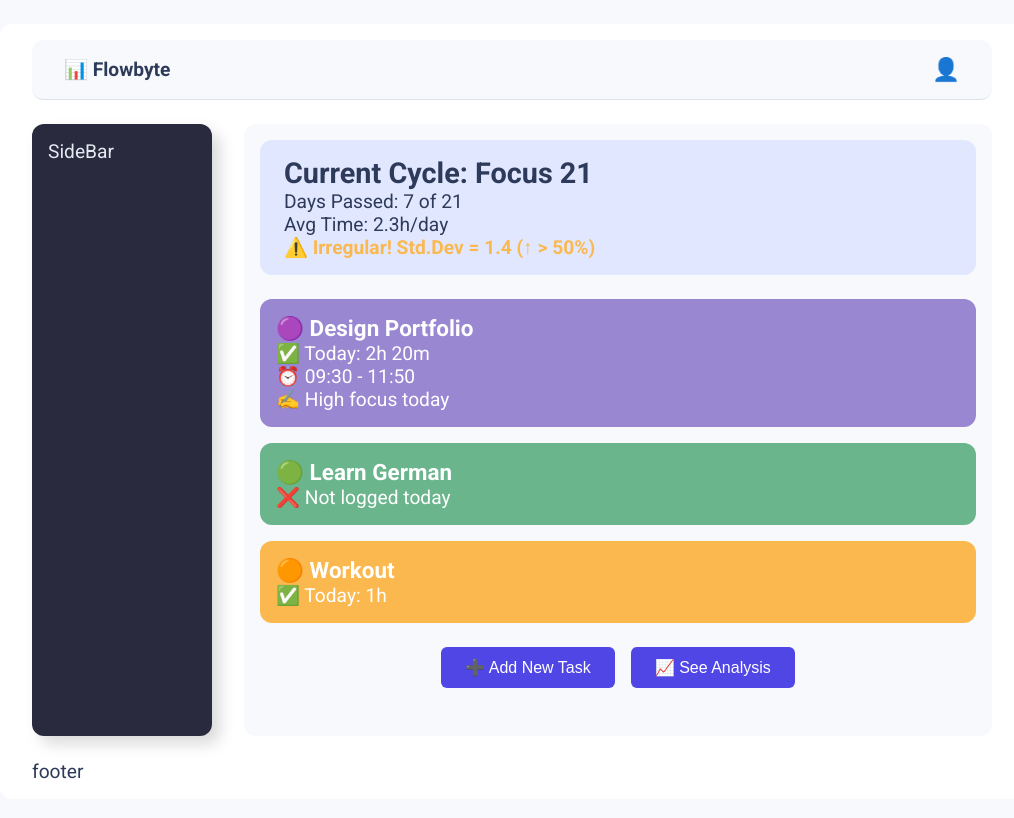
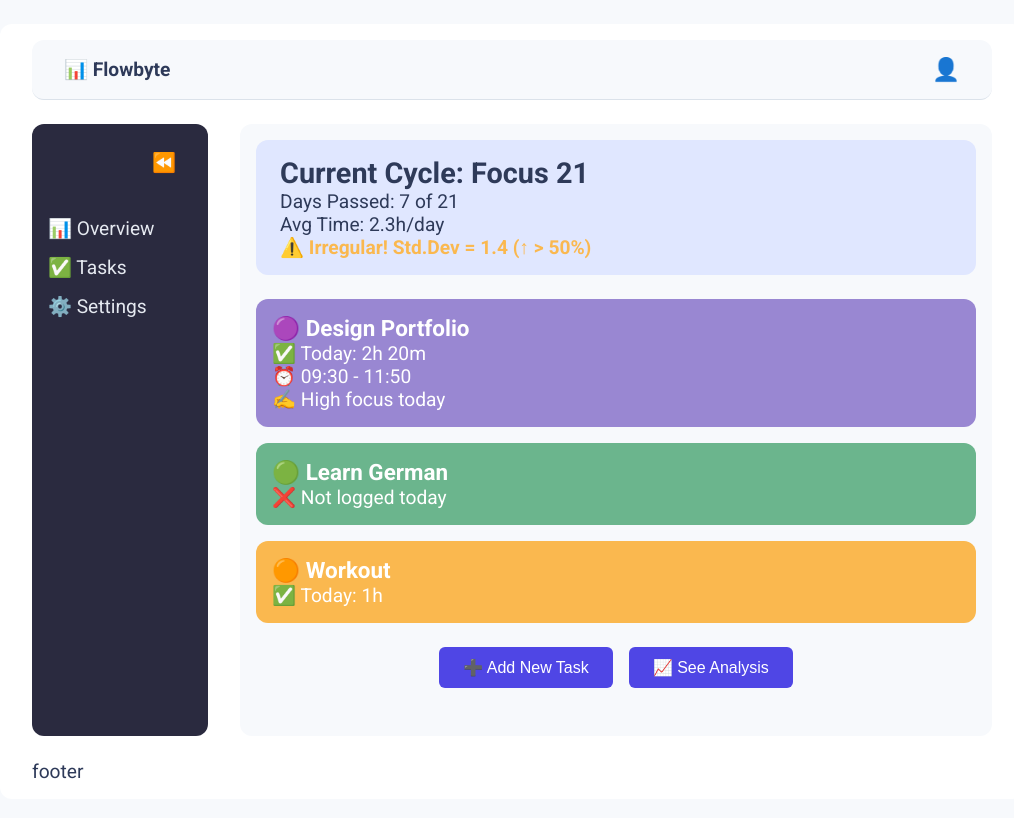
Before and after one commit to LinSchmitz/Flowbyte, a React (Vite) app: page / in a window 1280 px wide. Shown: the top 818 px of the page, without its empty margins (128-1142 px from the left). Built offline with nearby package versions, Linux system fonts and the light colour scheme.

Commit message:
added sidebar

```diff
--- a/src/components/App.jsx
+++ b/src/components/App.jsx
@@ -1,5 +1,5 @@
 // src/App.jsx
-import React from 'react';
+import React, { useState } from 'react';
 import Header from './Header';
 import Dashboard from './Dashboard';
 
@@ -17,7 +17,28 @@ export default function App() {
 }
 
 function SideBar() {
-  return <div className="sidebar">SideBar</div>;
+  const [isOpen, setIsOpen] = useState(true);
+
+  return (
+    <div className={`sidebar ${isOpen ? 'open' : 'collapsed'}`}>
+      <button className="toggle-btn" onClick={setIsOpen}>
+        {isOpen ? '⏪' : '⏩'}
+      </button>
+      {isOpen ? (
+        <ul>
+          <li>📊 Overview</li>
+          <li>✅ Tasks</li>
+          <li>⚙️ Settings</li>
+        </ul>
+      ) : (
+        <ul>
+          <li title="Overview">📊</li>
+          <li title="Tasks">✅</li>
+          <li title="Settings">⚙️</li>
+        </ul>
+      )}
+    </div>
+  );
 }
 
 function Footer() {
--- a/src/index.css
+++ b/src/index.css
@@ -128,6 +128,52 @@ body {
 
 /* Sidebar styles */
 .sidebar {
+  background-color: var(--color-surface-dark);
+  color: var(--color-text-dark);
+  padding: 1rem 0.5rem;
+  border-radius: var(--border-radius);
+  min-height: 100%;
+  transition: width 0.3s ease;
+  overflow: hidden;
+  display: flex;
+  flex-direction: column;
+  align-items: center;
+}
+
+.sidebar.open {
+  width: 220px;
+  align-items: flex-start;
+  padding-left: 1rem;
+}
+
+.sidebar.collapsed {
+  width: 60px;
+}
+
+.sidebar ul {
+  list-style: none;
+  padding: 0;
+  margin-top: 1rem;
+  display: flex;
+  flex-direction: column;
+  gap: 1rem;
+}
+
+.sidebar li {
+  cursor: pointer;
+  white-space: nowrap;
+}
+
+.toggle-btn {
+  background: transparent;
+  border: none;
+  cursor: pointer;
+  font-size: 1.2rem;
+  align-self: flex-end;
+  margin-bottom: 1rem;
+}
+
+/* .sidebar {
   width: 220px;
   min-width: 180px;
   background-color: var(--color-surface-dark);
@@ -135,7 +181,7 @@ body {
   border-radius: var(--border-radius);
   color: var(--color-text-dark);
   box-shadow: var(--box-shadow);
-}
+} */
 
 /* Dashboard or main content */
 .dashboard {
```
